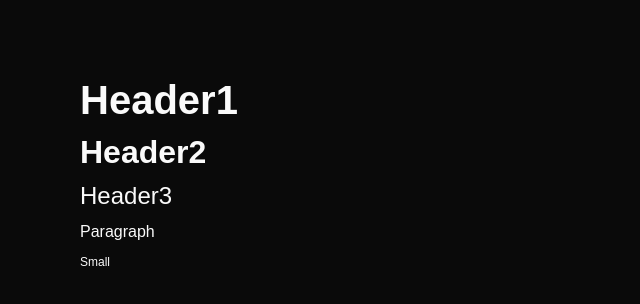
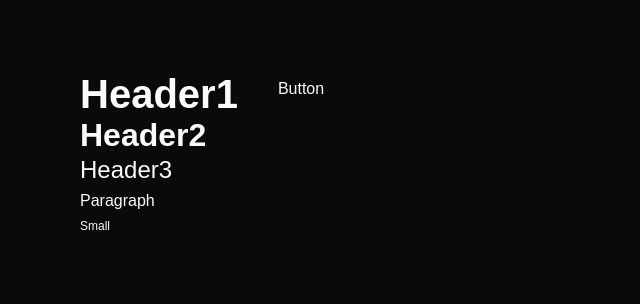
Before and after one commit to Vyakulin/ui-shit, a Next.js app: page /test in a window 1280 px wide. Shown: the top 304 px of the page, without its empty margins (0-640 px from the left). Built offline with nearby package versions, Linux system fonts and the light colour scheme; a web font is replaced by a local one.

Commit message:
test buttons classes

```diff
--- a/app/components.jsx
+++ b/app/components.jsx
@@ -3,7 +3,7 @@ import { IconCheck } from './icons';
 
 export function Text(props) {
     let style = props.style;
-    let children = props.children
+    let children = props.children;
 
     switch (style) {
         case 'h1':
@@ -28,3 +28,13 @@ export function Text(props) {
             )
     }
 }
+
+export function Button(props) {
+    let style = props.style;
+    let color = props.color;
+    let children = props.children;
+
+    return (
+        <button className={style + '-' + color}>{children}</button>
+    )
+}
--- a/app/test/page.jsx
+++ b/app/test/page.jsx
@@ -2,11 +2,12 @@
 import './style.css';
 
 import {
-   Text,
+   Text, Button
 } from '../components';
 
 export default function Test() {
   return (
+    <div className='all'>
       <div className='elements'>
         <Text style='h1'>Header1</Text>
         <Text style='h2'>Header2</Text>
@@ -14,5 +15,11 @@ export default function Test() {
         <Text style='p'>Paragraph</Text>
         <Text style='sm'>Small</Text>
       </div>
+      <div className='elements'>
+        <Button
+          style='fill'
+          color='white'>Button</Button>
+      </div>
+    </div>
   );
 }
--- a/app/test/style.scss
+++ b/app/test/style.scss
@@ -1,6 +1,6 @@
 @import '../globals.scss';
 
-body {
+.all {
     padding: 20*$px;
     display: flex;
     gap: 10*$px;
```
Also changed, not shown: app/test/style.css. Lines whose indentation alone changed are shown as unchanged.
